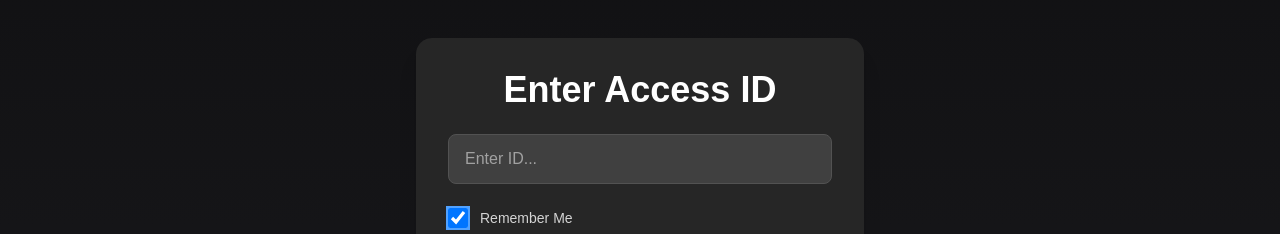
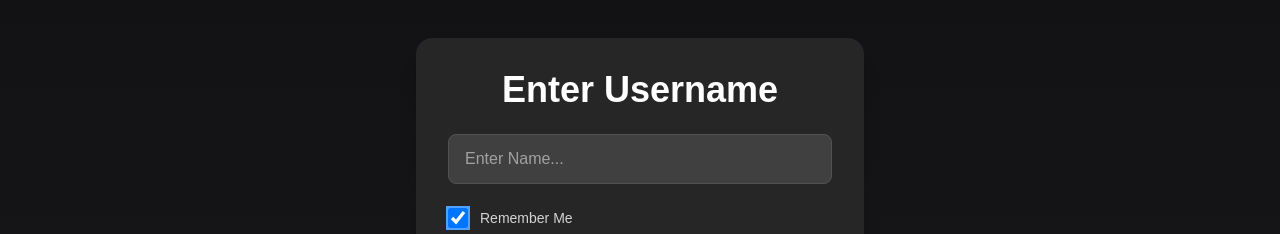
Before and after one commit to PetarMc1/fish-tracker, a Next.js app in the folder frontend/: page /login in a window 1280 px wide. Shown: the part 215-449 px from the top of the page. Built offline with nearby package versions, Linux system fonts and the light colour scheme.

Commit message:
refactor(frontend): update stats page to use name-based API

```diff
--- a/frontend/src/pages/login.tsx
+++ b/frontend/src/pages/login.tsx
@@ -6,16 +6,17 @@ import Cookies from "js-cookie";
 import { motion } from "framer-motion";
 
 export default function LoginPage() {
-  const [id, setId] = useState("");
+  const [username, setUsername] = useState("");
   const [rememberMe, setRememberMe] = useState(true);
   const router = useRouter();
 
   const handleLogin = (e: React.FormEvent) => {
     e.preventDefault();
-    if (!id.trim()) return;
+    if (!username.trim()) return;
 
-    Cookies.set("fishUserId", id.trim(), { expires: rememberMe ? 365 : undefined });
+    Cookies.set("fishUsername", username.trim(), { expires: rememberMe ? 365 : undefined });
     window.dispatchEvent(new Event("storage"));
+
     router.push("/stats");
   };
 
@@ -28,15 +29,13 @@ export default function LoginPage() {
         transition={{ duration: 0.7 }}
         className="bg-neutral-800 p-8 rounded-2xl shadow-xl w-full max-w-md text-center space-y-6"
       >
-        <h1 className="text-4xl font-bold">
-          Enter Access ID
-        </h1>
+        <h1 className="text-4xl font-bold">Enter Username</h1>
 
         <input
           type="text"
-          placeholder="Enter ID..."
-          value={id}
-          onChange={(e) => setId(e.target.value)}
+          placeholder="Enter Name..."
+          value={username}
+          onChange={(e) => setUsername(e.target.value)}
           className="w-full bg-neutral-700 border border-neutral-600 rounded-lg px-4 py-3 text-base placeholder-neutral-400 focus:outline-none focus:ring-2 focus:ring-blue-500 transition"
         />
 
--- a/frontend/src/pages/stats.tsx
+++ b/frontend/src/pages/stats.tsx
@@ -50,7 +50,6 @@ function getCookie(name: string) {
 export default function StatsPage() {
   const router = useRouter();
 
-  const [userId, setUserId] = useState<string | null>(null);
   const [username, setUsername] = useState<string | null>(null);
   const [fishCounts, setFishCounts] = useState<Record<string, number>>({});
   const [fishRarities, setFishRarities] = useState<Record<string, string>>({});
@@ -68,32 +67,25 @@ export default function StatsPage() {
   const [showStats, setShowStats] = useState(false);
 
   useEffect(() => {
-    const idFromCookie = getCookie("fishUserId");
-    if (!idFromCookie) {
+    const nameFromCookie = getCookie("fishUsername");
+    if (!nameFromCookie) {
       router.replace("/login");
       return;
     }
-    setUserId(idFromCookie);
+    setUsername(nameFromCookie);
   }, [router]);
 
   useEffect(() => {
-    if (!userId) return;
+    if (!username) return;
 
     const fetchFishData = async () => {
       try {
         setLoading(true);
         const fishRes = await fetch(
-          `https://api.tracker.458011.xyz/get/fish?id=${userId}`
+          `https://api.tracker.petarmc.com/get/fish?name=${username}`
         );
         const fishData = await fishRes.json();
         if (!Array.isArray(fishData.fish)) throw new Error("Invalid fish data");
-
-        // Capitalize first letter of username from API response
-        setUsername(
-          fishData.user
-            ? fishData.user.charAt(0).toUpperCase() + fishData.user.slice(1)
-            : null
-        );
 
         const counts: Record<string, number> = {};
         const rarities: Record<string, string> = {};
@@ -117,7 +109,7 @@ export default function StatsPage() {
       try {
         setCrabLoading(true);
         const crabRes = await fetch(
-          `https://api.tracker.458011.xyz/get/crab?id=${userId}`
+          `https://api.tracker.petarmc.com/get/crab?name=${username}`
         );
         const crabData = await crabRes.json();
         if (!Array.isArray(crabData.crabs))
@@ -133,7 +125,7 @@ export default function StatsPage() {
 
     fetchFishData();
     fetchCrabData();
-  }, [userId]);
+  }, [username]);
 
   const getFishImage = (rarity: string) => {
     switch (rarity.toLowerCase()) {
@@ -193,7 +185,7 @@ export default function StatsPage() {
     return acc;
   }, {});
 
-  if (!userId) {
+  if (!username) {
     return (
       <main className="min-h-screen flex items-center justify-center bg-gradient-to-b from-[#0f0f11] to-[#1a1a1d] text-white p-4 font-sans">
         <p className="text-lg text-neutral-400">Redirecting to login...</p>
@@ -352,7 +344,6 @@ export default function StatsPage() {
             )}
           </motion.div>
 
-          {/* Fish Cards */}
           {fishList.map(([name, count]) => {
             const rarity = fishRarities[name]?.toLowerCase() || "unknown/other";
             return (
```
Also changed, not shown: frontend/tsconfig.json (+17 -5 lines).
